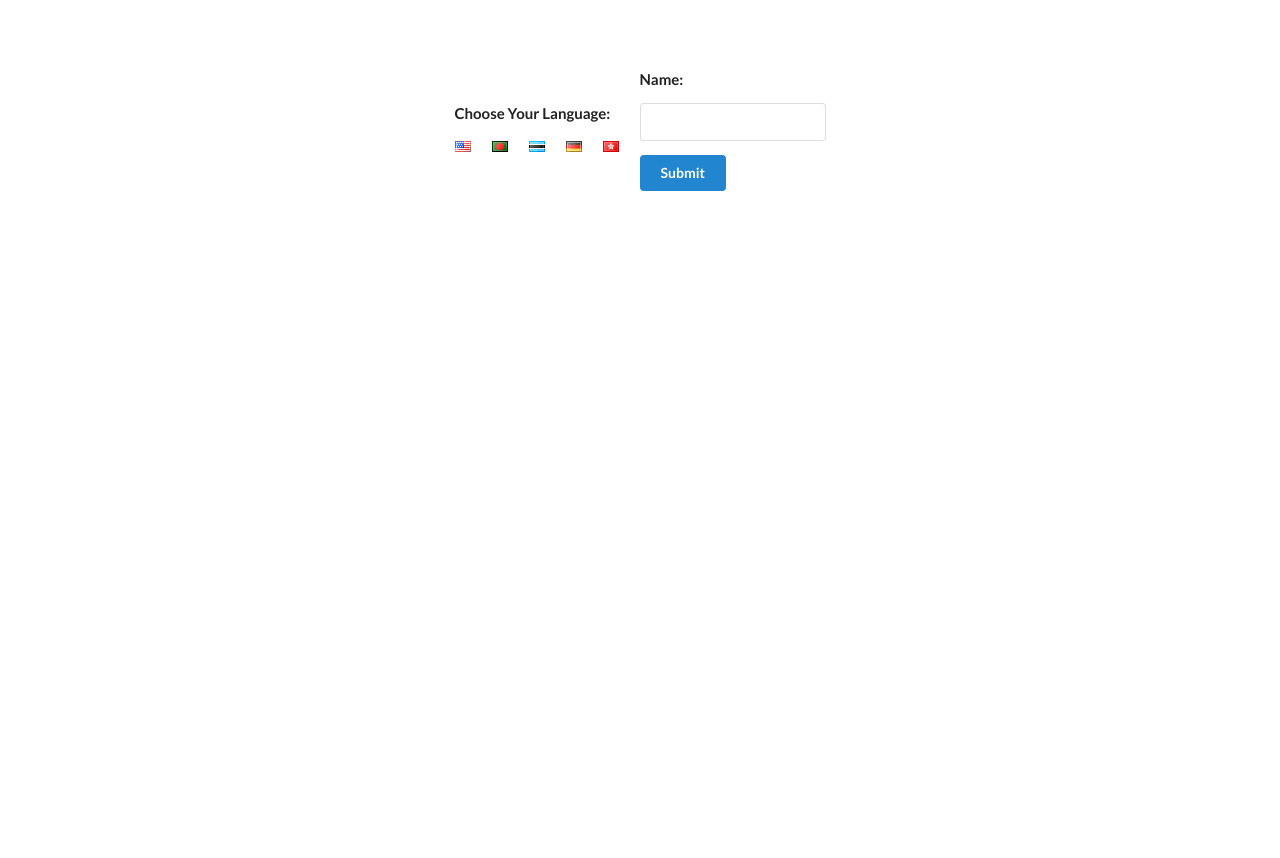
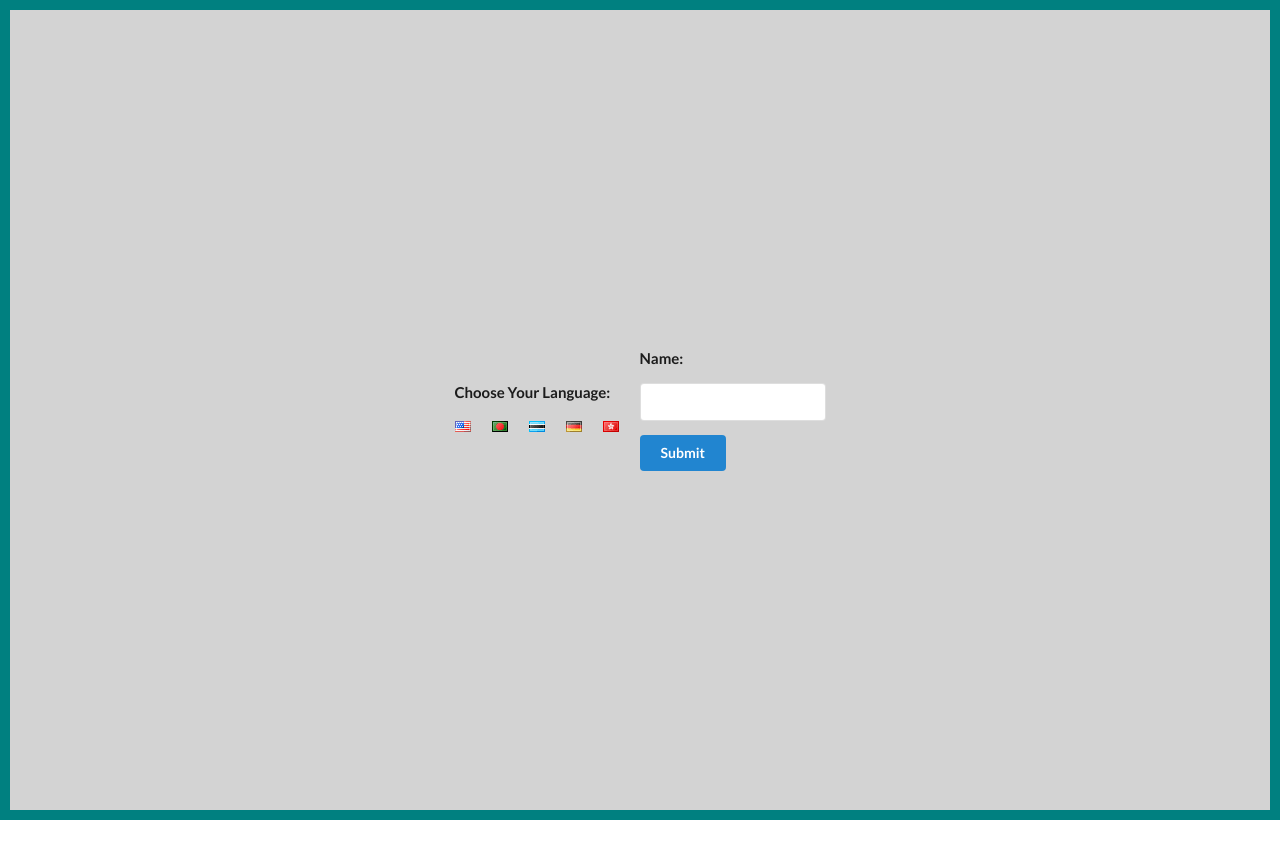
Before and after one commit to amitzed/react-field-translate, a React (Create React App) app: page / in a window 1280 px wide. Shown: the top 858 px of the page. After the commit the page ends 820 px from the top, so only its background shows below. Built offline with nearby package versions, Linux system fonts and the light colour scheme.

Commit message:
Connected Name.js and SubmitBtn to store

```diff
--- a/src/components/App.js
+++ b/src/components/App.js
@@ -1,30 +1,19 @@
 import React from 'react';
 
 import Client from './Client';
-import LanguageContext from '../contexts/LanguageContext';
+import { LanguageStore } from '../contexts/LanguageContext';
+import LanguageSelector from './LanguageSelector';
 
 class App extends React.Component {
-  state = { language: 'english'};
-
-  onLanguageChange = (language) => {
-    this.setState({ language })
-  };
-
   render() {
     return (
-      <div className="ui container" style={{display: 'flex', justifyContent: 'center', alignItems: 'center', marginTop: '5em'}}>
-        <div className="wrapper">
-          <h4>Choose Your Language:</h4>
-          <i className="flag us" onClick={()=> this.onLanguageChange('english')} style={{marginRight: '1.5em', cursor: 'pointer'}} />
-          <i className="flag bd" onClick={()=> this.onLanguageChange('bengali')} style={{marginRight: '1.5em', cursor: 'pointer'}}  />
-          <i className="flag bw" onClick={()=> this.onLanguageChange('botswana')} style={{marginRight: '1.5em', cursor: 'pointer'}}  />
-          <i className="flag de" onClick={()=> this.onLanguageChange('german')} style={{marginRight: '1.5em', cursor: 'pointer'}}  />
-          <i className="flag hk" onClick={()=> this.onLanguageChange('cantonese')} style={{marginRight: '1.5em', cursor: 'pointer'}}  />
+      <div className="wrapper" style={{background: 'lightgrey', border: '10px solid teal' }}>
+        <div className="ui container" style={{display: 'flex', justifyContent: 'center', alignItems: 'center', height: '100vh'}}>
+          <LanguageStore>
+            <LanguageSelector />
+            <Client />
+          </LanguageStore>
         </div>
-
-        <LanguageContext.Provider value={this.state.language}>
-          <Client />
-        </LanguageContext.Provider>
       </div>
     )
   }
--- /dev/null
+++ b/src/components/LanguageSelector.js
@@ -0,0 +1,22 @@
+import React from 'react';
+
+import LanguageContext from '../contexts/LanguageContext';
+
+class LanguageSelector extends React.Component {
+  static contextType = LanguageContext;
+
+  render() {
+    return (
+      <div className="wrapper">
+        <h4>Choose Your Language:</h4>
+        <i className="flag us" onClick={()=> this.context.onLanguageChange('english')} style={{marginRight: '1.5em', cursor: 'pointer'}} />
+        <i className="flag bd" onClick={()=> this.context.onLanguageChange('bengali')} style={{marginRight: '1.5em', cursor: 'pointer'}}  />
+        <i className="flag bw" onClick={()=> this.context.onLanguageChange('botswana')} style={{marginRight: '1.5em', cursor: 'pointer'}}  />
+        <i className="flag de" onClick={()=> this.context.onLanguageChange('german')} style={{marginRight: '1.5em', cursor: 'pointer'}}  />
+        <i className="flag hk" onClick={()=> this.context.onLanguageChange('cantonese')} style={{marginRight: '1.5em', cursor: 'pointer'}}  />
+      </div>
+    )
+  }
+}
+
+export default LanguageSelector;
--- a/src/components/Name.js
+++ b/src/components/Name.js
@@ -6,12 +6,12 @@ class Name extends React.Component {
   static contextType = LanguageContext;
 
   render() {
-    const text = this.context === 'english' ? 'Name' :
-                 this.context ===  'bengali' ? 'নাম' :
-                 this.context ===  'botswana' ? 'Leina' :
-                 this.context ===  'german' ? 'Name' :
-                 this.context ===  'cantonese' ? '提交' :
-                                  'Name';
+    const text = this.context.language === 'english' ? 'Name' :
+                 this.context.language ===  'bengali' ? 'নাম' :
+                 this.context.language ===  'botswana' ? 'Leina' :
+                 this.context.language ===  'german' ? 'Name' :
+                 this.context.language ===  'cantonese' ? '提交' :
+                                            'Name';
 
     return (
       <div className="ui field">
--- a/src/components/SubmitBtn.js
+++ b/src/components/SubmitBtn.js
@@ -9,14 +9,14 @@ class SubmitBtn extends React.Component {
            value === 'botswana' ? 'Romela' :
            value === 'german' ? 'Einreichen' :
            value === 'cantonese' ? '名稱' :
-           'wha'
+           'Submit'
   }
 
   render() {
     return (
       <button className="ui button primary">
         <LanguageContext.Consumer>
-          { (value) => this.renderSubmit(value) }
+          { ({ language }) => this.renderSubmit(language) }
         </LanguageContext.Consumer>
       </button>
     )
--- a/src/contexts/LanguageContext.js
+++ b/src/contexts/LanguageContext.js
@@ -1,3 +1,22 @@
 import React from 'react';
 
-export default React.createContext('english');
+const Context = React.createContext('english');
+
+
+export class LanguageStore extends React.Component {
+  state = { language: 'english' }
+
+  onLanguageChange = (language) => {
+    this.setState({ language });
+  }
+
+  render() {
+    return (
+      <Context.Provider value={{ ...this.state, onLanguageChange: this.onLanguageChange }}>
+        {this.props.children}
+      </Context.Provider>
+    )
+  }
+}
+
+export default Context;
```
